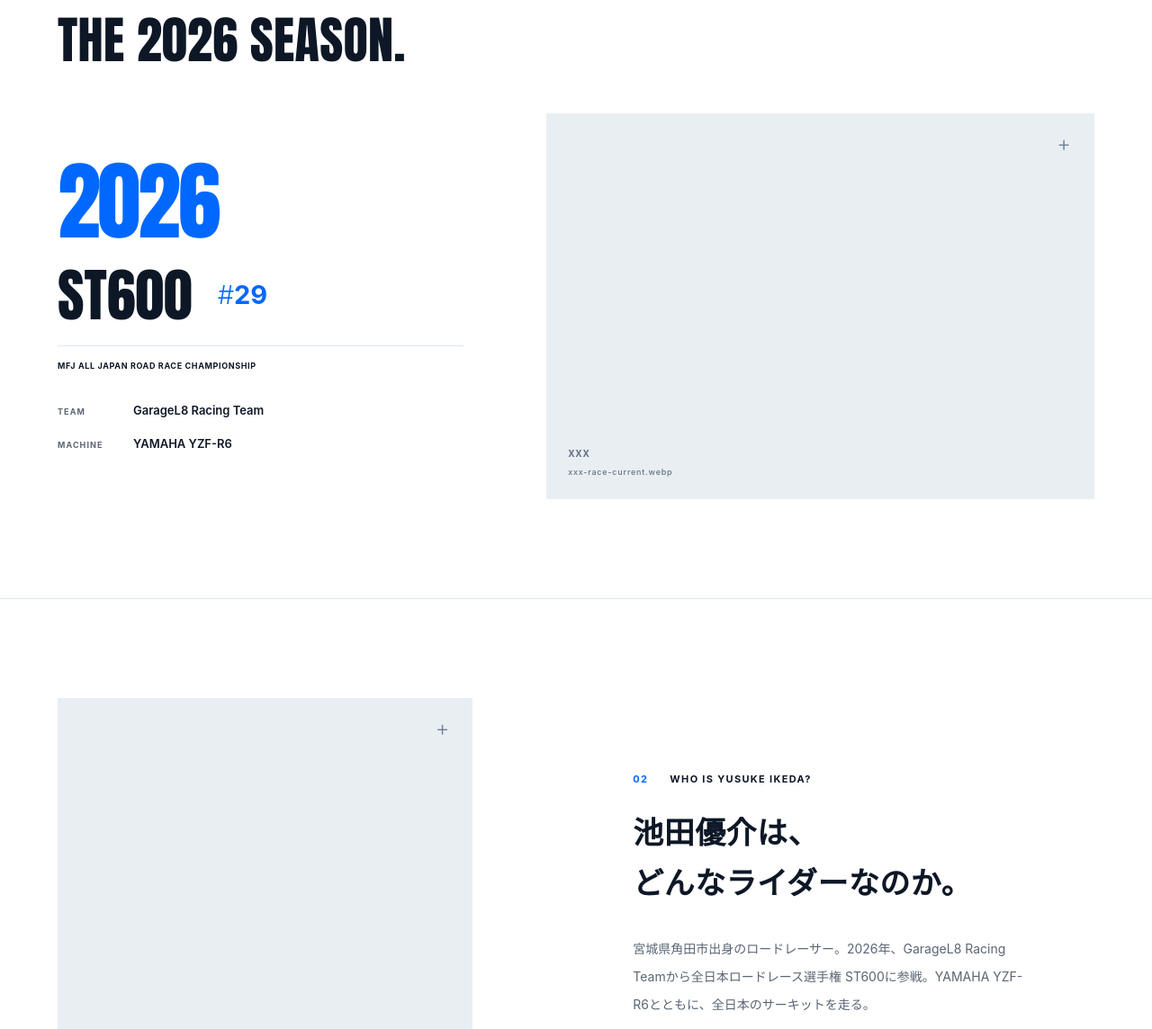
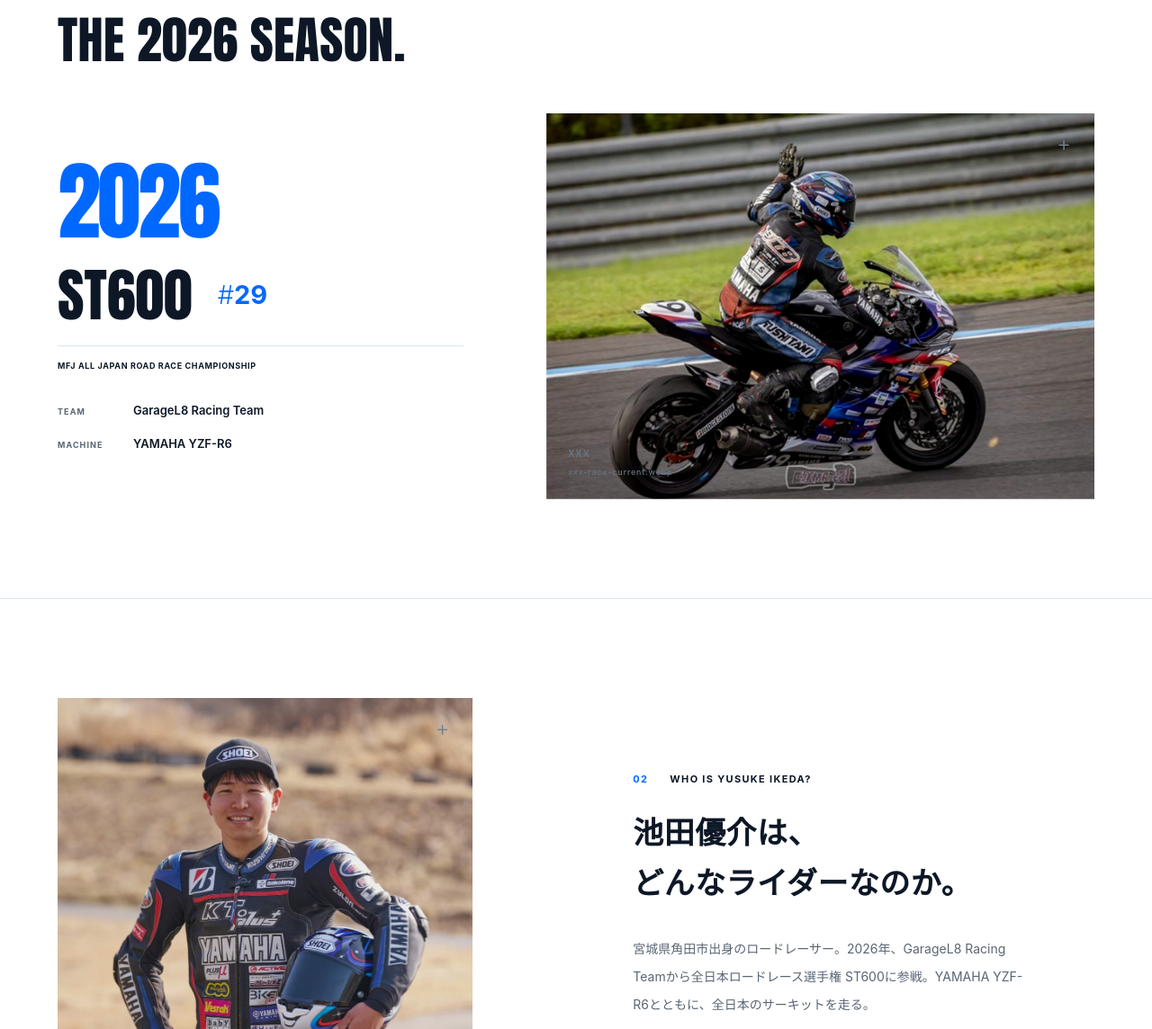
Before and after one commit to yusukeracing/yusuke-official-website, a plain HTML site: page index.html in a window 1280 px wide. Shown: the part 940-2084 px from the top of the page at 90% size. Drawn offline with Linux system fonts and the light colour scheme.

Commit message:
Update website images and layout

```diff
--- a/index.html
+++ b/index.html
@@ -142,7 +142,7 @@
           >
             <picture
               ><img
-                src="assets/images/xxx-placeholder.svg"
+                src="assets/images/yusuke.hero_01.jpg"
                 width="1600"
                 height="1067"
                 fetchpriority="high"
@@ -228,7 +228,7 @@
           >
             <picture
               ><img
-                src="assets/images/xxx-placeholder.svg"
+                src="assets/images/yusuke.hero_02.jpg"
                 width="1600"
                 height="1067"
                 loading="lazy"
@@ -252,7 +252,7 @@
           >
             <picture
               ><img
-                src="assets/images/xxx-placeholder.svg"
+                src="assets/images/yusuke.hero_03.jpg"
                 width="1600"
                 height="1067"
                 loading="lazy"
@@ -302,7 +302,7 @@
               >
                 <picture
                   ><img
-                    src="assets/images/xxx-placeholder.svg"
+                    src="assets/images/yusuke.hero_04.jpg"
                     width="1600"
                     height="1067"
                     loading="lazy"
```
Also changed, not shown: assets/images/yusuke.hero_02.jpg (renamed from assets/images/yusule.hero_02.jpg).
